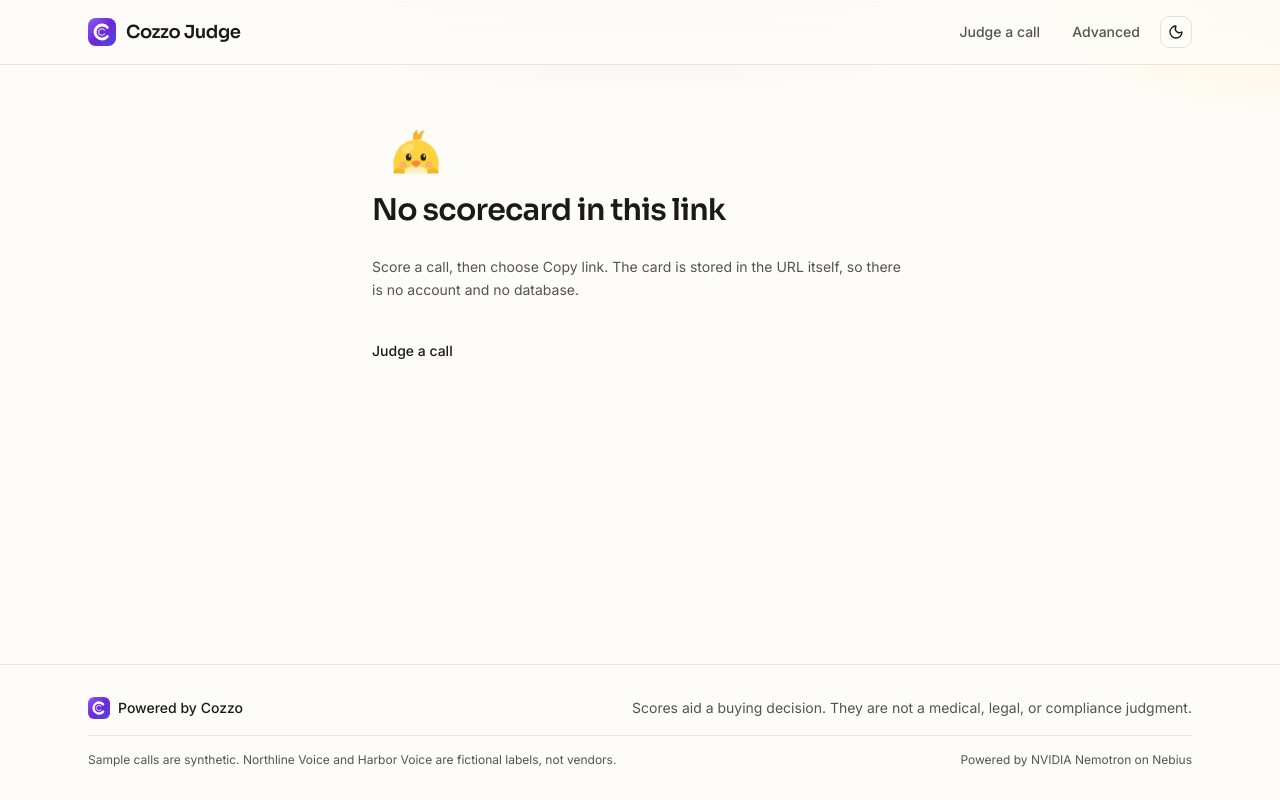
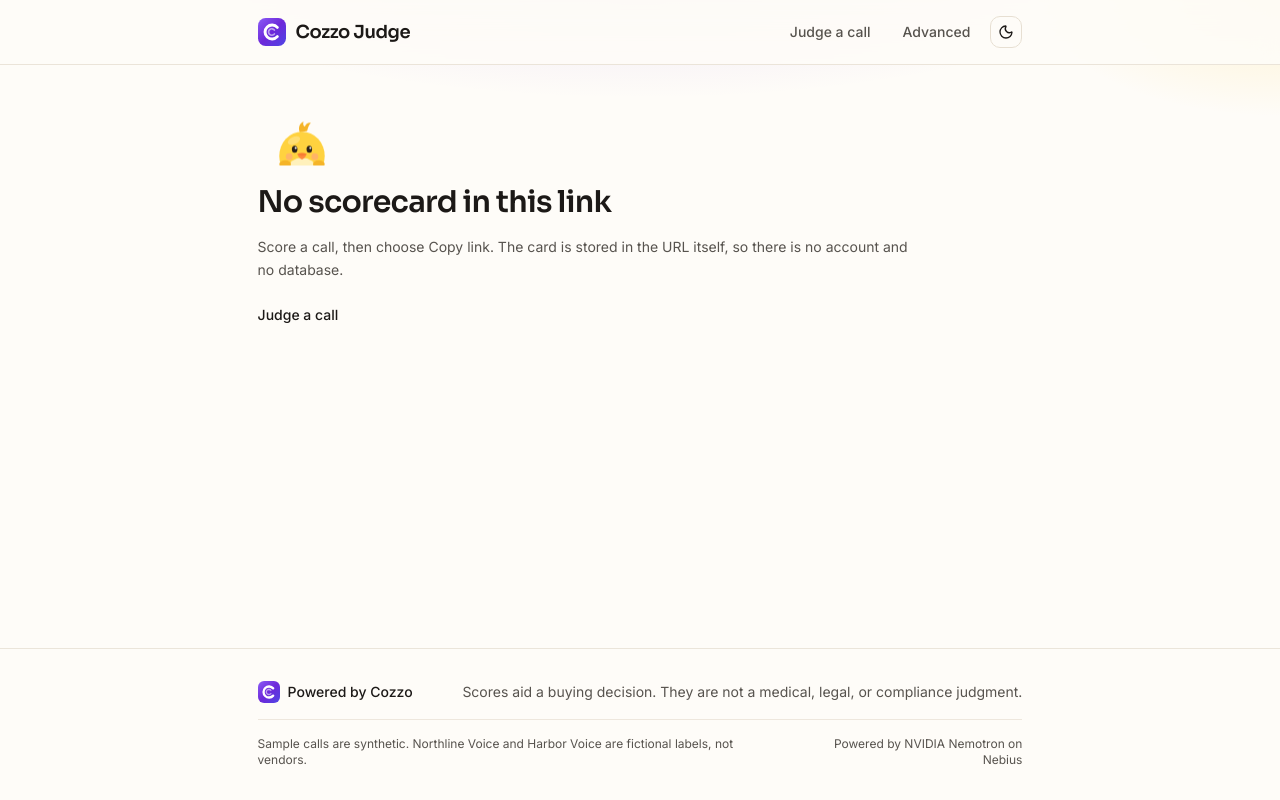
Before and after one commit to Thomas-Jerard/cozzo-judge, a Next.js app: page /card in a window 1280 px wide. Built offline with nearby package versions, Linux system fonts and the light colour scheme.

Commit message:
Wider layout (2/3): compare page, card view, header, footer (sync from Origin e723261)

```diff
--- a/app/card/card-view.tsx
+++ b/app/card/card-view.tsx
@@ -4,6 +4,7 @@
 import Link from "next/link";
 import { CallResult } from "@/components/call-result";
 import { CozzoCanary } from "@/components/cozzo-canary";
+import { PageShell } from "@/components/page-shell";
 import { decodeCardHash, type SharedCard } from "@/lib/share";
 
 export function CardView() {
@@ -31,41 +32,41 @@
 
   if (error === "empty") {
     return (
-      <div className="mx-auto grid max-w-xl justify-items-start gap-4 px-5 py-16">
+      <PageShell className="grid justify-items-start gap-4">
         <CozzoCanary pose="peek" size={88} label="Cozzo the Canary waiting for a scorecard" />
         <h1 className="text-3xl font-semibold tracking-tight">No scorecard in this link</h1>
-        <p className="mt-3 text-sm leading-relaxed text-muted-foreground">
+        <p className="measure text-sm leading-relaxed text-muted-foreground">
           Score a call, then choose Copy link. The card is stored in the URL itself, so there is no account and no database.
         </p>
-        <Link href="/score?sample=dental" className="mt-6 inline-block text-sm font-medium underline-offset-4 hover:underline">
+        <Link href="/score?sample=dental" className="mt-2 inline-block text-sm font-medium underline-offset-4 hover:underline">
           Judge a call
         </Link>
-      </div>
+      </PageShell>
     );
   }
 
   if (error === "bad") {
     return (
-      <div className="mx-auto max-w-xl px-5 py-16">
+      <PageShell>
         <h1 className="text-3xl font-semibold tracking-tight">This scorecard link could not be read</h1>
-        <p className="mt-3 text-sm leading-relaxed text-muted-foreground">
+        <p className="measure mt-3 text-sm leading-relaxed text-muted-foreground">
           The hash is missing a piece or it was edited. Score the call again and copy a new link.
         </p>
-      </div>
+      </PageShell>
     );
   }
 
   if (!card) {
     return (
-      <div className="grid justify-items-start gap-3 px-5 py-16">
+      <PageShell className="grid justify-items-start gap-3">
         <CozzoCanary pose="think" size={88} label="Cozzo the Canary opening the scorecard" />
         <p className="text-sm text-muted-foreground">Cozzo is opening the scorecard…</p>
-      </div>
+      </PageShell>
     );
   }
 
   return (
-    <div className="mx-auto max-w-2xl px-5 py-10 sm:px-6 sm:py-14">
+    <PageShell>
       <CallResult
         card={card.scorecard}
         bench={card.bench}
@@ -82,6 +83,6 @@
             : null
         }
       />
-    </div>
+    </PageShell>
   );
 }
--- a/app/compare/page.tsx
+++ b/app/compare/page.tsx
@@ -1,6 +1,7 @@
 import { Suspense } from "react";
 import type { Metadata } from "next";
 import { CompareWorkspace } from "@/components/compare-workspace";
+import { PageShell } from "@/components/page-shell";
 
 export const metadata: Metadata = {
   title: "Advanced",
@@ -9,7 +10,7 @@
 
 export default function ComparePage() {
   return (
-    <Suspense fallback={<p className="px-5 py-16 text-sm text-muted-foreground">Loading…</p>}>
+    <Suspense fallback={<PageShell><p className="text-sm text-muted-foreground">Loading…</p></PageShell>}>
       <CompareWorkspace />
     </Suspense>
   );
--- a/components/site-footer.tsx
+++ b/components/site-footer.tsx
@@ -1,9 +1,10 @@
 import { CozzoMark } from "@/components/cozzo-mark";
+import { PageBar } from "@/components/page-shell";
 
 export function SiteFooter() {
   return (
     <footer className="mt-auto border-t border-border/80">
-      <div className="mx-auto flex max-w-6xl flex-col gap-4 px-5 py-8 text-sm text-muted-foreground sm:px-6">
+      <PageBar className="flex flex-col gap-4 py-8 text-sm text-muted-foreground">
         <div className="flex flex-col justify-between gap-4 sm:flex-row sm:items-center">
           <a
             href="https://cozzo.io"
@@ -22,7 +23,7 @@
           </p>
           <p className="sm:text-right">Powered by NVIDIA Nemotron on Nebius</p>
         </div>
-      </div>
+      </PageBar>
     </footer>
   );
 }
--- a/components/site-header.tsx
+++ b/components/site-header.tsx
@@ -3,6 +3,7 @@
 import Link from "next/link";
 import { usePathname } from "next/navigation";
 import { CozzoMark } from "@/components/cozzo-mark";
+import { PageBar } from "@/components/page-shell";
 import { ThemeToggle } from "@/components/theme-toggle";
 import { cn } from "@/lib/utils";
 
@@ -16,7 +17,7 @@
 
   return (
     <header className="sticky top-0 z-40 border-b border-border/80 bg-background/90 backdrop-blur-md">
-      <div className="mx-auto flex h-16 max-w-6xl items-center justify-between gap-3 px-5 sm:px-6">
+      <PageBar className="flex h-16 items-center justify-between gap-3">
         <a
           href="https://cozzo.io"
           className="flex min-w-0 items-center gap-2.5 font-heading text-lg font-semibold tracking-tight"
@@ -48,7 +49,7 @@
           })}
           <ThemeToggle />
         </nav>
-      </div>
+      </PageBar>
     </header>
   );
 }
```
